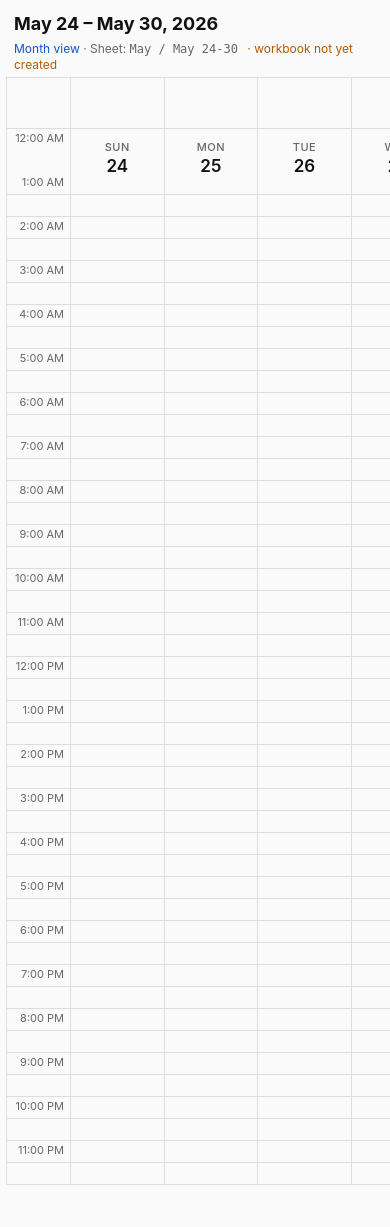
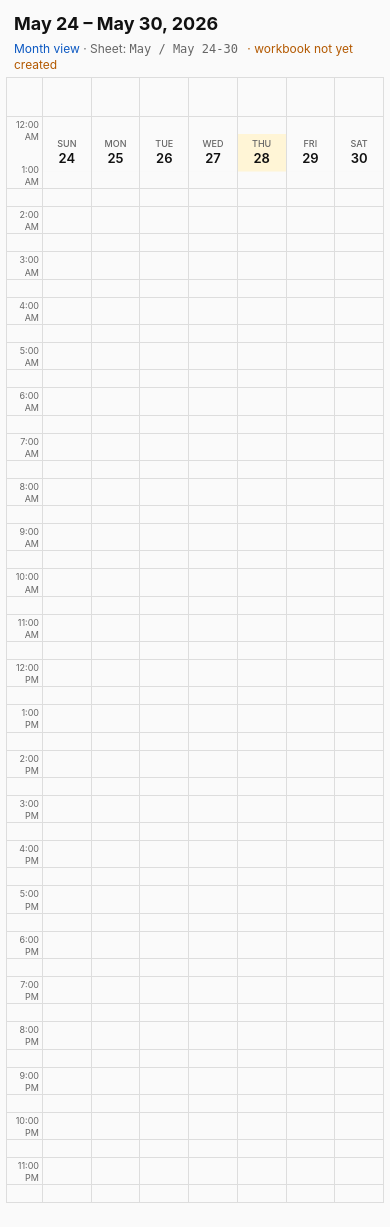
Before and after one commit to Connoise/sando-scheduler, a FastAPI app: page /week/2026-05-28 in a window 390 px wide. Shown: the part 55-1282 px from the top of the page. Before the commit the page ends 1240 px from the top, so only its background shows below. Run offline with FastAPI, Linux system fonts and the light colour scheme; lists and menus that the app fills with data are empty.

Commit message:
Make week view fit mobile screen width without horizontal scrolling
Remove the 720px min-width that forced horizontal scroll on phones.
Add a ≤540px breakpoint that shrinks the time column (64px→36px),
day headers, row heights, and event font sizes so the full 7-day
grid fits within a typical phone viewport. Vertical (time-of-day)
scroll is preserved.

https://claude.ai/code/session_01StVKqWa33dcgMiiKXK6Qfw

```diff
--- a/sando_web/static/app.css
+++ b/sando_web/static/app.css
@@ -75,7 +75,6 @@ a { color: var(--link); text-decoration: none; }
 .weekgrid {
   border-collapse: collapse;
   width: 100%;
-  min-width: 720px; /* keeps columns legible on phones */
   table-layout: fixed;
 }
 .weekgrid th, .weekgrid td {
@@ -203,4 +202,12 @@ a { color: var(--link); text-decoration: none; }
   .mevent { font-size: 10px; padding: 0 3px; }
   .mevent-time { display: none; }
   .moverflow { font-size: 9px; }
+
+  /* Week view: shrink time column and text so the full 7-day grid fits. */
+  .slot-col { width: 36px; font-size: 9px; padding-right: 3px !important; }
+  .weekgrid .dayname { font-size: 9px; letter-spacing: 0; }
+  .weekgrid .daynum { font-size: 13px; }
+  .weekgrid thead th { padding: 4px 2px; }
+  .slot-row td { height: 18px; }
+  .event { font-size: 9px; padding: 1px 2px; }
 }
```
